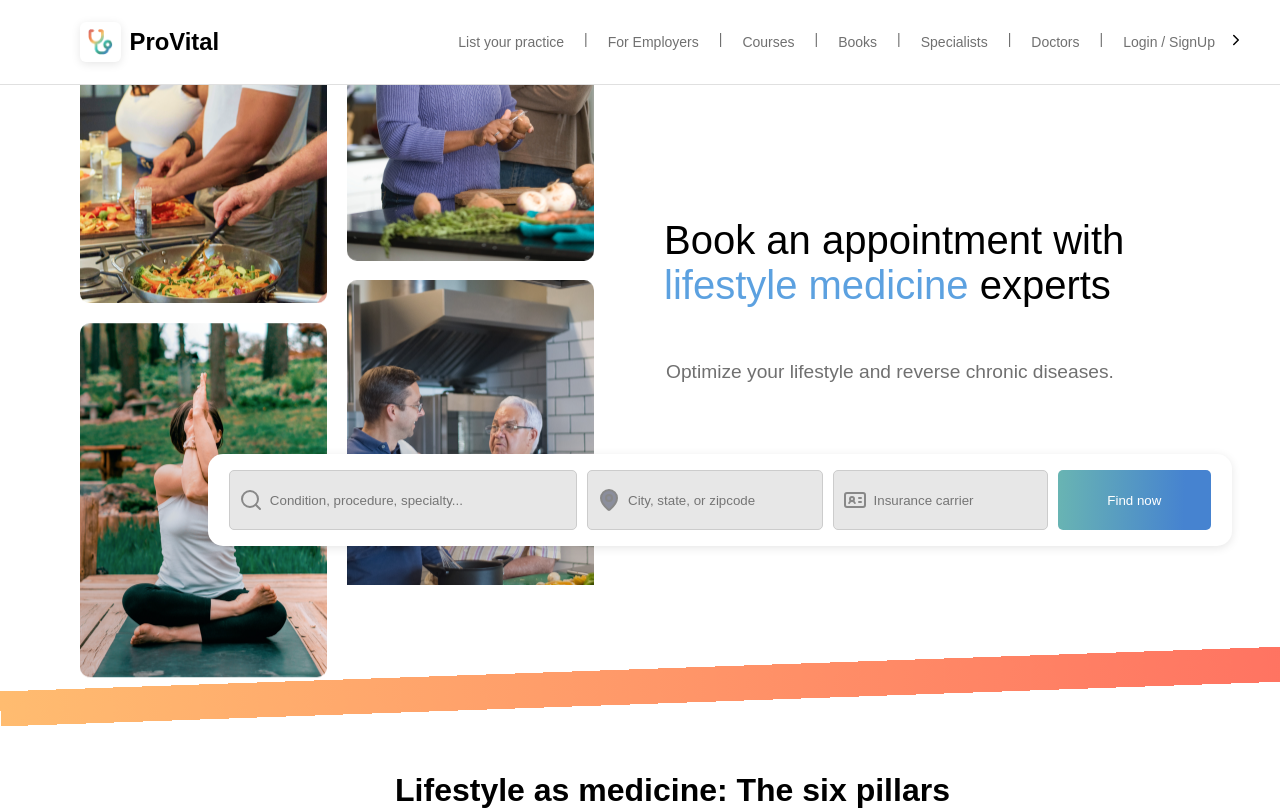
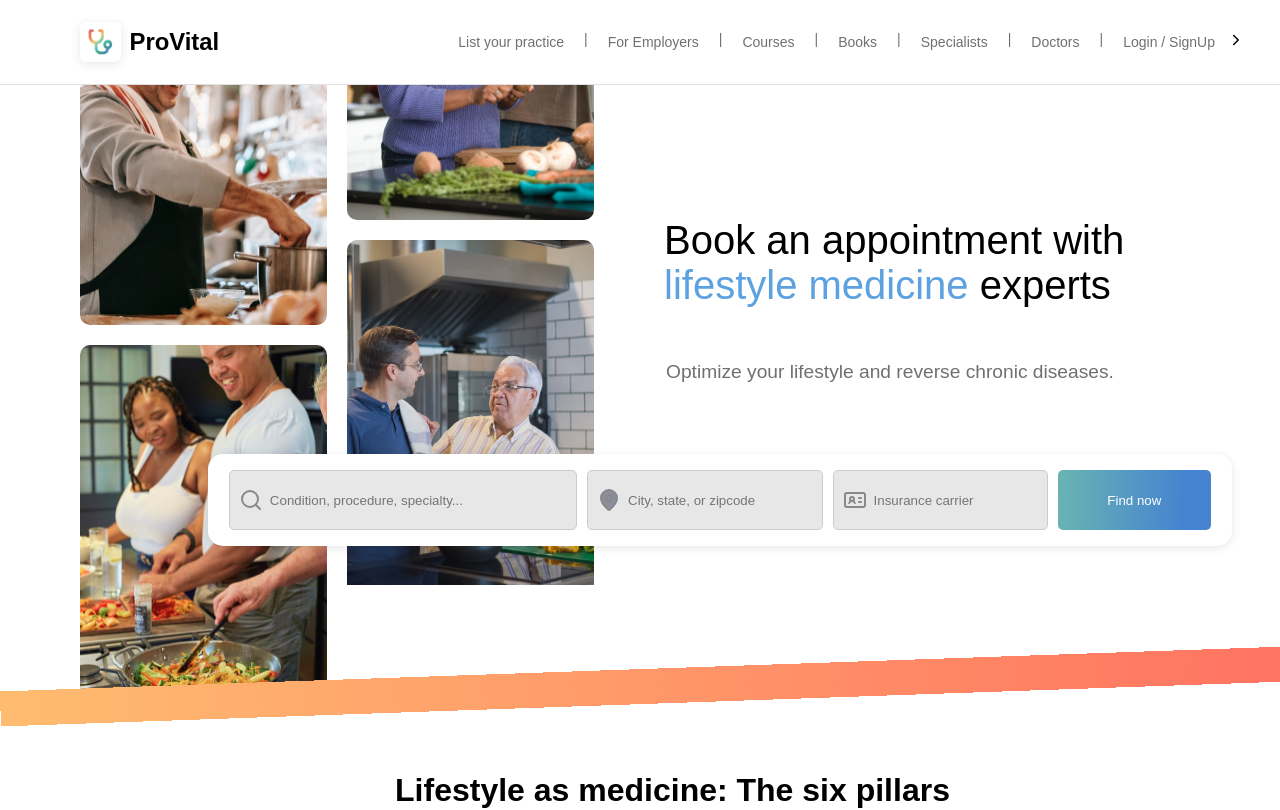
Before and after one commit to sakethreddy21/taskofplateup, a React (Create React App) app: page / in a window 1280 px wide. Shown: the top 810 px of the page. Built offline with nearby package versions, Linux system fonts and the light colour scheme.

Commit message:
fix: scrolling issue of images

```diff
--- a/src/components/HeroSection.css
+++ b/src/components/HeroSection.css
@@ -47,19 +47,16 @@
   flex-direction: column;
   overflow: hidden;
   position: relative;
-}
-
-.hero-images-container1,
-.hero-images-container2 {
-  animation: scroll 20s linear infinite;
   gap: 20px;
 }
 
-.hero-images-container1 {
+
+
+.img-sec-1 {
   max-height: 605px;
 }
 
-.hero-images-container2 {
+.img-sec-2 {
   max-height: 500px;
 }
 
@@ -80,22 +77,24 @@
   border-radius: 10px;
 }
 
-.hero-images-container1 img:nth-of-type(1),
-.hero-images-container1 img:nth-of-type(2),
-.hero-images-container1 img:nth-of-type(3),
-.hero-images-container1 img:nth-of-type(4),
-.hero-images-container1 img:nth-of-type(5),
-.hero-images-container1 img:nth-of-type(6) {
-  animation: scrollDown 10s linear infinite;
+.hero-images-container1{
+  animation: scrollDown 35s linear infinite;
+  -webkit-animation: scrollDown 35s linear infinite;
 }
 
-.hero-images-container2 img:nth-of-type(1),
-.hero-images-container2 img:nth-of-type(2),
-.hero-images-container2 img:nth-of-type(3),
-.hero-images-container2 img:nth-of-type(4),
-.hero-images-container2 img:nth-of-type(5),
-.hero-images-container2 img:nth-of-type(6) {
-  animation: scrollUp 10s linear infinite;
+.hero-images-container2 {
+  animation: scrollUp 35s linear infinite;
+  -webkit-animation: scrollUp 35s linear infinite;
+}
+
+.img-sec-1{
+  overflow: hidden;
+    white-space: nowrap;
+}
+
+.img-sec-2{
+  overflow: hidden;
+    white-space: nowrap;
 }
 
 /* Keyframes for scrolling animations */
--- a/src/components/HeroSection.js
+++ b/src/components/HeroSection.js
@@ -5,28 +5,41 @@ function HeroSection() {
   return (
     <section className="hero-section">
       <div className='img-section'>
+        <div className='img-sec-1'>
         <div className="hero-images-container1">
           <img src="hero1.png" alt="Healthy lifestyle" />
           <img src="hero2.png" alt="Yoga practice" />
           <img src="hero3.png" alt="Healthy food" />
           <img src="hero4.png" alt="Healthy lifestyle" />
-          {/* Duplicate images for seamless looping */}
+
+        </div>
+        <div className="hero-images-container1">
           <img src="hero1.png" alt="Healthy lifestyle" />
           <img src="hero2.png" alt="Yoga practice" />
           <img src="hero3.png" alt="Healthy food" />
           <img src="hero4.png" alt="Healthy lifestyle" />
+
+        </div>
+        </div>
+
+        <div className='img-sec-2'>
+        <div className='hero-images-container2'>
+          <img src="hero5.png" alt="Healthy lifestyle" />
+          <img src="hero6.png" alt="Yoga practice" />
+          <img src="hero7.png" alt="Healthy food" />
+          <img src="hero8.png" alt="Healthy lifestyle" />
+
         </div>
         <div className='hero-images-container2'>
           <img src="hero5.png" alt="Healthy lifestyle" />
           <img src="hero6.png" alt="Yoga practice" />
           <img src="hero7.png" alt="Healthy food" />
           <img src="hero8.png" alt="Healthy lifestyle" />
-          {/* Duplicate images for seamless looping */}
-          <img src="hero5.png" alt="Healthy lifestyle" />
-          <img src="hero6.png" alt="Yoga practice" />
-          <img src="hero7.png" alt="Healthy food" />
-          <img src="hero8.png" alt="Healthy lifestyle" />
+
         </div>
+        </div>
+
+
         <div className="hero-content">
 
           <h1>Book an appointment with <span className="highlight">lifestyle medicine</span> experts</h1>
```
